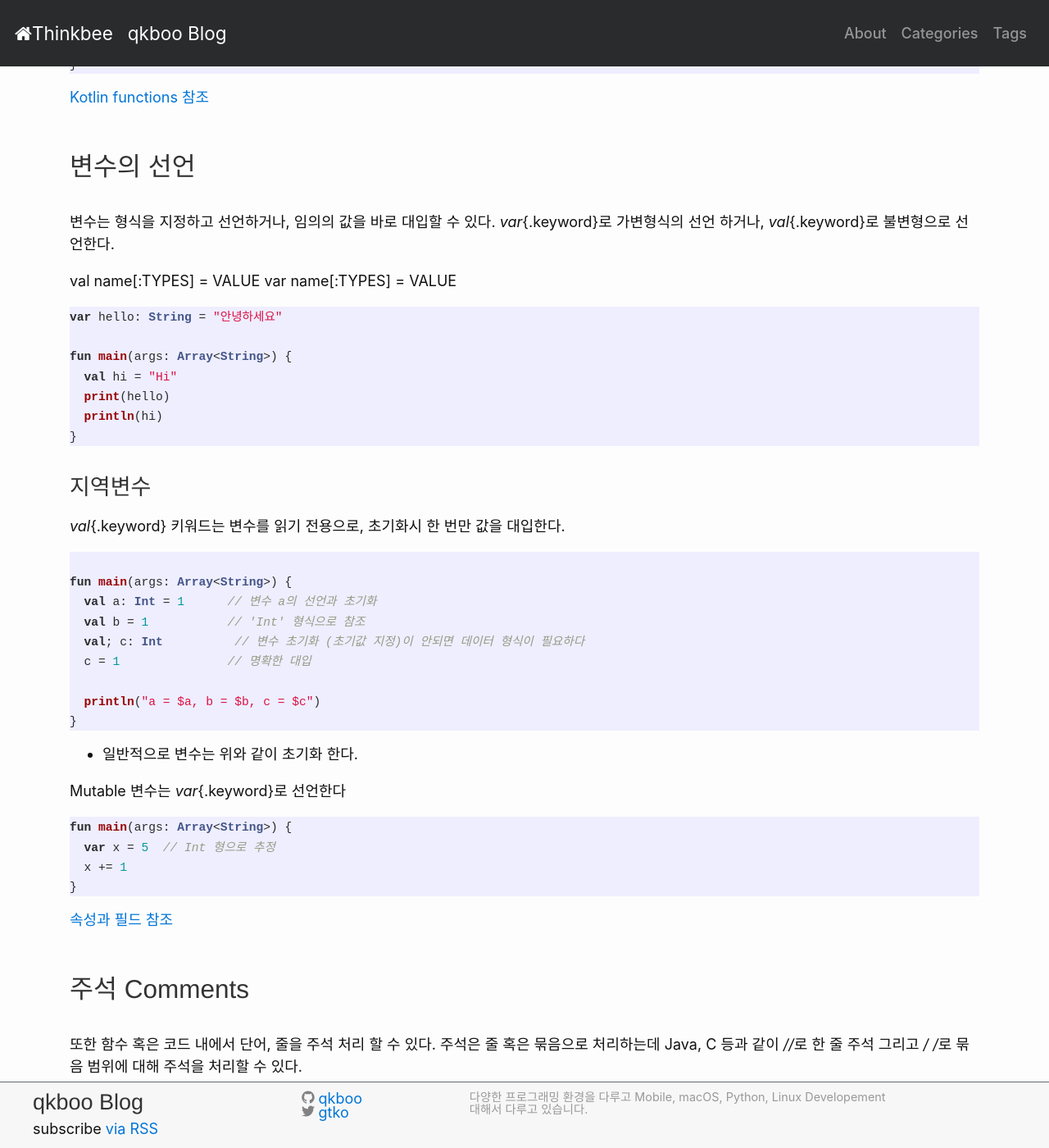
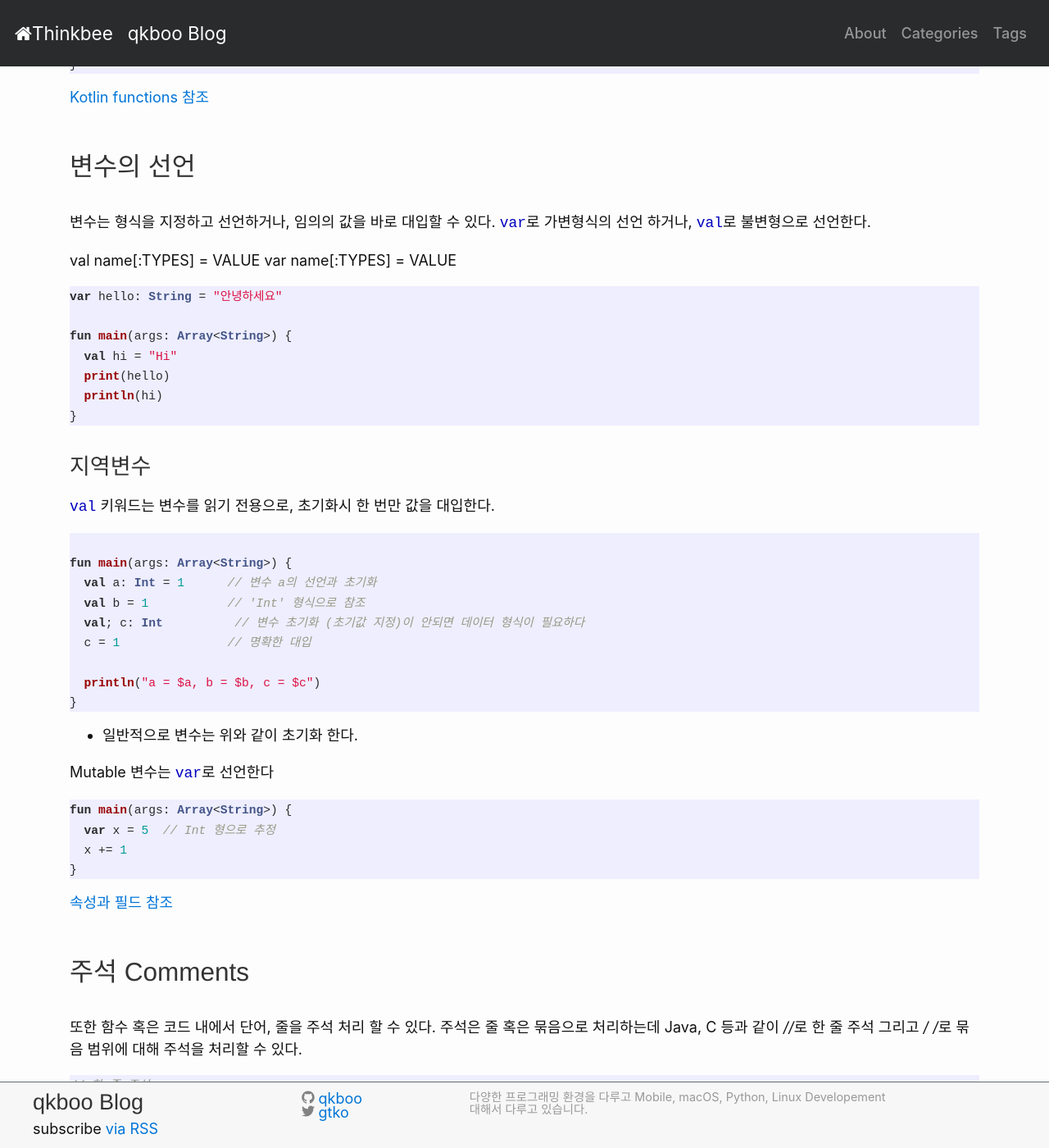
Before and after one commit to webhacking/qkboo.github.io, a Jekyll site: the page built from _posts/kotlin/2017-06-27-ref-start-basic-syntax.md, in a window 1280 px wide and 1400 px high, scrolled down 1676 px. Shown: the whole window at 82% size. Built offline with Jekyll 4.4.1, drawn with Linux system fonts in a browser that asks for light colours; nearby versions of some CDN libraries; comment, search, counter and statistics services are not loaded; some of the changed text lies outside the part shown.

Commit message:
post: {.keyword} 수정

````diff
--- a/_posts/kotlin/2017-06-27-ref-start-basic-syntax.md
+++ b/_posts/kotlin/2017-06-27-ref-start-basic-syntax.md
@@ -87,7 +87,7 @@ fun printSum(a: Int, b: Int) {
 
 ### 변수의 선언
 
-변수는 형식을 지정하고 선언하거나, 임의의 값을 바로 대입할 수 있다. *var*{.keyword}로 가변형식의 선언 하거나, *val*{.keyword}로 불변형으로 선언한다.
+변수는 형식을 지정하고 선언하거나, 임의의 값을 바로 대입할 수 있다. *var*{:.keyword}로 가변형식의 선언 하거나, *val*{:.keyword}로 불변형으로 선언한다.
 
 > val name[:TYPES] = VALUE
 > var name[:TYPES] = VALUE
@@ -106,7 +106,7 @@ fun main(args: Array<String>) {
 
 #### 지역변수
 
-*val*{.keyword} 키워드는 변수를 읽기 전용으로, 초기화시 한 번만 값을 대입한다.
+*val*{:.keyword} 키워드는 변수를 읽기 전용으로, 초기화시 한 번만 값을 대입한다.
 
 ```kotlin
 
@@ -122,7 +122,7 @@ fun main(args: Array<String>) {
 - 일반적으로 변수는 위와 같이 초기화 한다.
 
 
-Mutable 변수는 *var*{.keyword}로 선언한다
+Mutable 변수는 *var*{:.keyword}로 선언한다
 
 ```kotlin
 fun main(args: Array<String>) {
@@ -183,7 +183,7 @@ fun max(a: Int, b: Int): Int {
 }
 ```
 
-위의 코드는 조건 판단을 위해서 **if express** 표현식을 사용해서 Expression body에 적용할 수 있다. 위 함수는 아래 같은 *if*{.keyword} 표현식으로 사용될 수 있다:
+위의 코드는 조건 판단을 위해서 **if express** 표현식을 사용해서 Expression body에 적용할 수 있다. 위 함수는 아래 같은 *if*{:.keyword} 표현식으로 사용될 수 있다:
 
 ```kotlin
 fun max(a: Int, b: Int) = if (a > b) a else b
````
